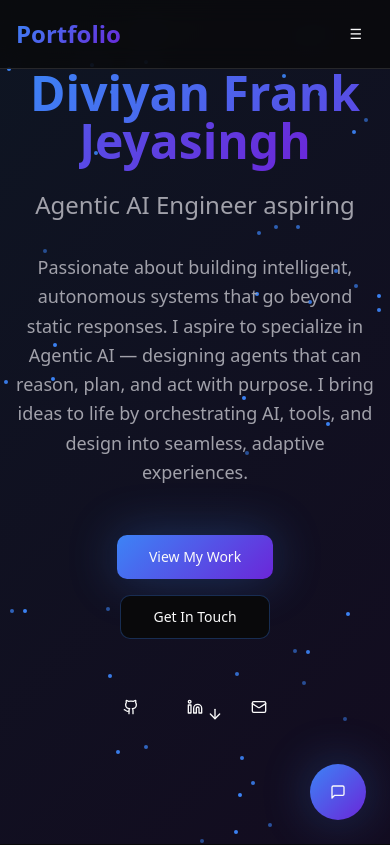
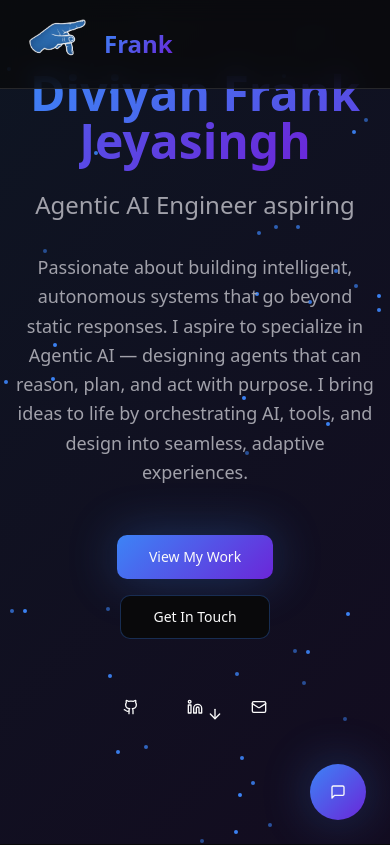
Before and after one commit to Frankythecoder/My_Portfolio, a React (Vite) app in the folder frontend/: page / in a window 390 px wide. Shown: the top 845 px of the page. Built offline with nearby package versions, Linux system fonts and the light colour scheme.

Commit message:
Added a logo

```diff
--- a/frontend/src/components/portfolio/Navigation.tsx
+++ b/frontend/src/components/portfolio/Navigation.tsx
@@ -41,8 +41,11 @@ const Navigation = () => {
   return (
     <nav className="fixed top-0 left-0 right-0 z-50 bg-background/80 backdrop-blur-md border-b border-border">
       <div className="container mx-auto px-4 py-4 flex justify-between items-center">
-        <div className="text-2xl font-bold bg-hero-gradient bg-clip-text text-transparent">
-          Portfolio
+        <div className="flex items-center space-x-2 h-14 w-auto">
+          <img src="/frank_sign.png" alt="Logo" className="h-21 w-20"/>
+          <div className="text-2xl font-bold bg-hero-gradient bg-clip-text text-transparent">
+            Frank
+          </div>
         </div>
 
         <div className="hidden md:flex space-x-1">
@@ -61,10 +64,6 @@ const Navigation = () => {
           ))}
         </div>
 
-        {/* Mobile menu button */}
-        <Button variant="ghost" size="sm" className="md:hidden">
-          ☰
-        </Button>
       </div>
     </nav>
   );
```
Also changed, not shown: frontend/public/frank_sign.png (added).
